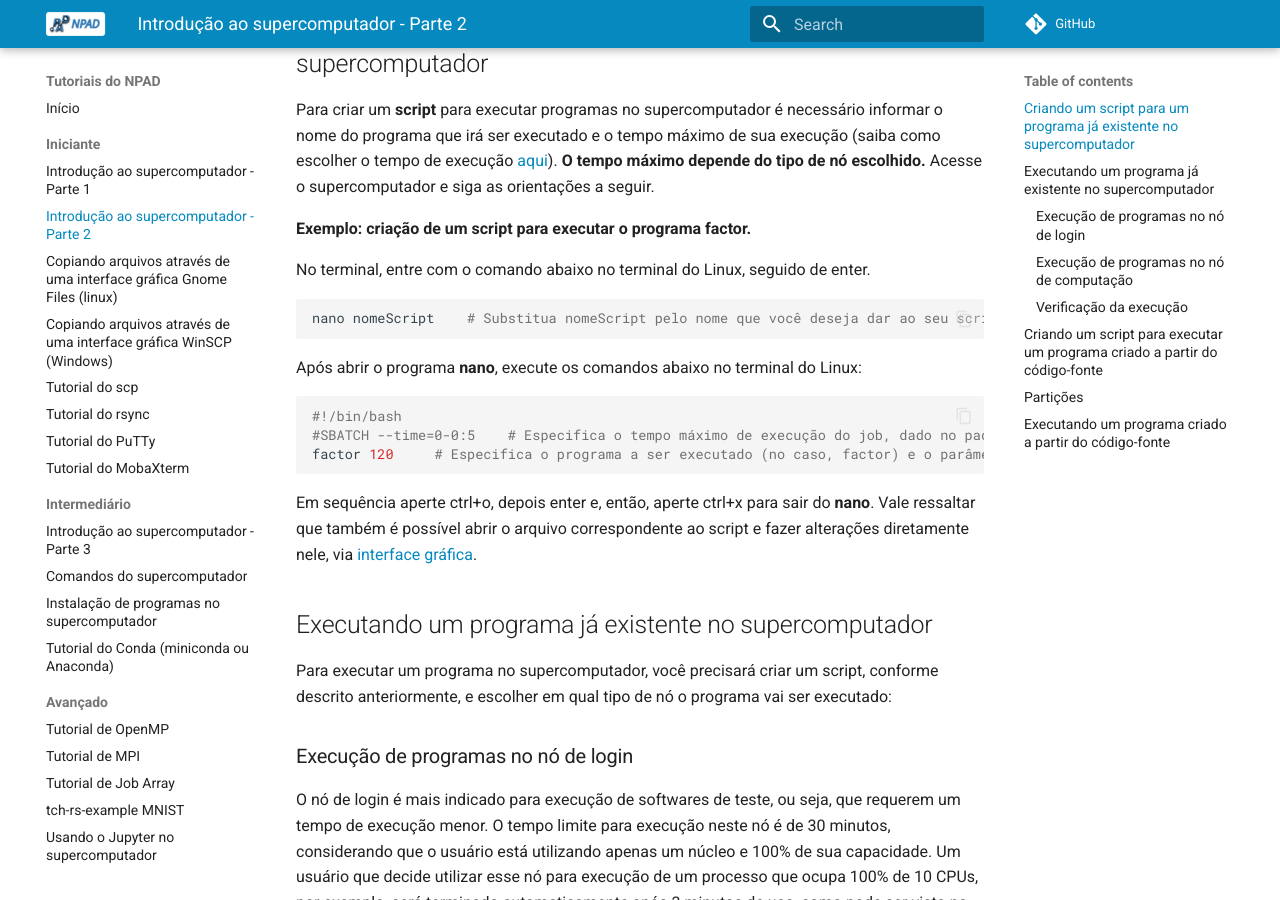
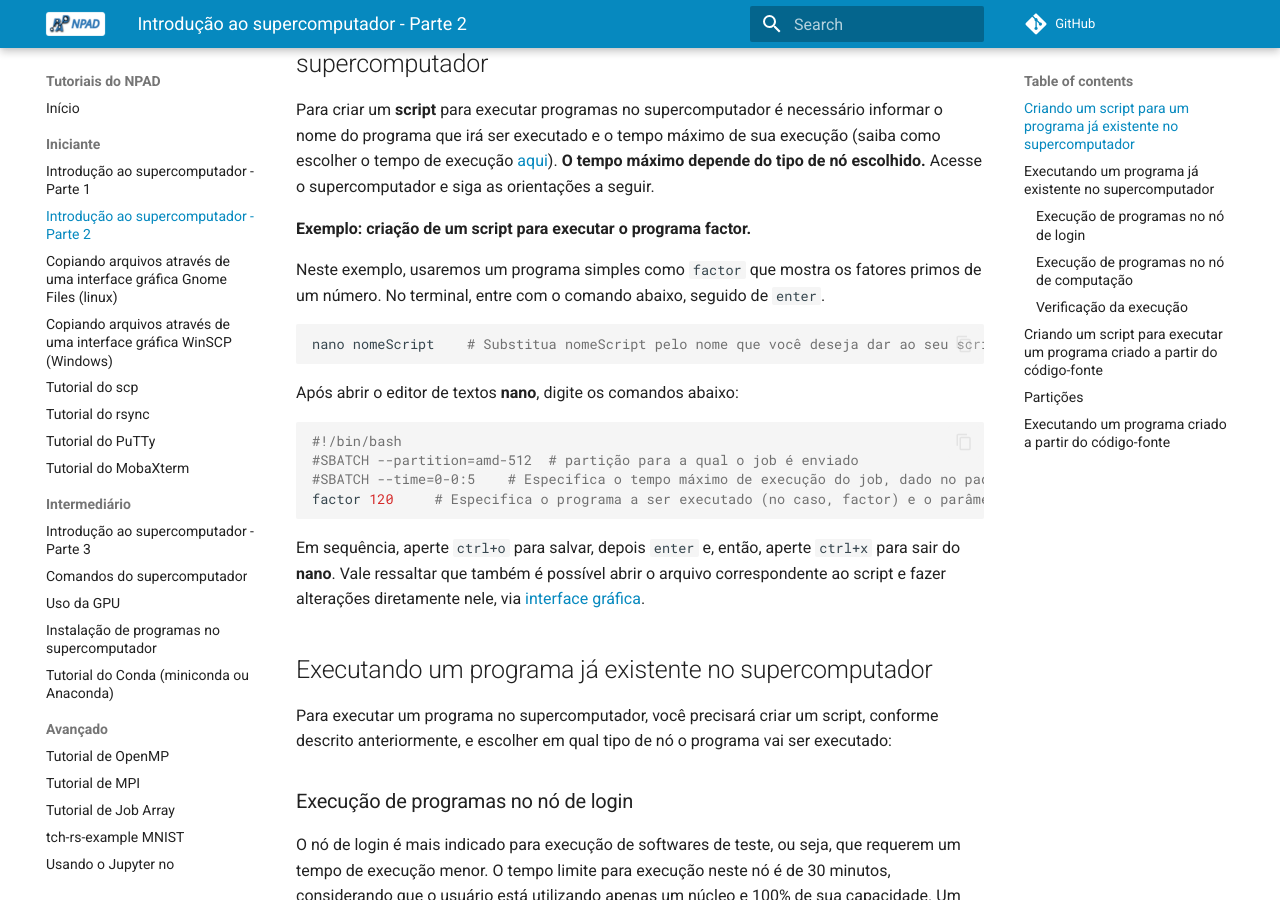
Before and after one commit to NPAD-UFRN/Tutorials, an MkDocs documentation site: the page built from docs/beginner/superpc_introduction_part_2.md, in a window 1280 px wide and 900 px high, scrolled down 562 px. Built offline with MkDocs 1.6.1 and Material for MkDocs 9.7.7, drawn with Linux system fonts in a browser that asks for light colours; comment, search, counter and statistics services are not loaded; some of the changed text lies outside the part shown.

Commit message:
Atualização

````diff
--- a/docs/beginner/superpc_introduction_part_2.md
+++ b/docs/beginner/superpc_introduction_part_2.md
@@ -10,21 +10,22 @@ Para criar um **script** para executar programas no supercomputador é necessár
 
 **Exemplo: criação de um script para executar o programa factor.**
 
-No terminal, entre com o comando abaixo no terminal do Linux, seguido de enter.
+Neste exemplo, usaremos um programa simples como `factor` que mostra os fatores primos de um número. No terminal, entre com o comando abaixo, seguido de `enter`.
 
 ```bash
 nano nomeScript    # Substitua nomeScript pelo nome que você deseja dar ao seu script
 ```
 
-Após abrir o programa **nano**, execute os comandos abaixo no terminal do Linux:
+Após abrir o editor de textos **nano**, digite os comandos abaixo:
 
 ```bash
 #!/bin/bash
+#SBATCH --partition=amd-512  # partição para a qual o job é enviado
 #SBATCH --time=0-0:5    # Especifica o tempo máximo de execução do job, dado no padrão dias-horas:minutos
 factor 120     # Especifica o programa a ser executado (no caso, factor) e o parâmetro de entrada (120)
 ```
 
-Em sequência aperte ctrl+o, depois enter e, então, aperte ctrl+x para sair do **nano**. Vale ressaltar que também é possível abrir o arquivo correspondente ao script e fazer alterações diretamente nele, via [interface gráfica](superpc_introduction_part_1.md#atraves-de-uma-interface-grafica).
+Em sequência, aperte `ctrl+o` para salvar, depois `enter` e, então, aperte `ctrl+x` para sair do **nano**. Vale ressaltar que também é possível abrir o arquivo correspondente ao script e fazer alterações diretamente nele, via [interface gráfica](superpc_introduction_part_1.md#atraves-de-uma-interface-grafica).
 
 ## Executando um programa já existente no supercomputador
 
@@ -91,9 +92,8 @@ A execução de um programa no supercomputador está sujeita à disponibilidade
 
 ```bash
 #!/bin/bash
-
 #SBATCH --time=0-0:5 #especifica o tempo máximo de execução do job, dado no padrão dias-horas:minutos
-#SBATCH --partition=amd-512 # Especifica a partição na qual o job será submetido
+#SBATCH --partition=amd-512  # partição para a qual o job é enviado
 
 ./helloWorld #o ponto e a barra indicam o caminho até a pasta atual.
 ```
--- a/mkdocs.yml
+++ b/mkdocs.yml
@@ -84,6 +84,7 @@ nav:
    - Intermediário:
       - intermediate/superpc_introduction_part_3.md
       - intermediate/slurm_commands.md
+      - intermediate/gpu.md
       - intermediate/install_apps.md
       - intermediate/conda.md
    - Avançado:
````
Also changed, not shown: docs/advanced/tch-rs_tutorial.md (+2 -2 lines), docs/intermediate/gpu.md (added, +54 -0 lines), docs/intermediate/slurm_commands.md (+2 -1 lines), docs/intermediate/superpc_introduction_part_3.md (+2 -1 lines).
